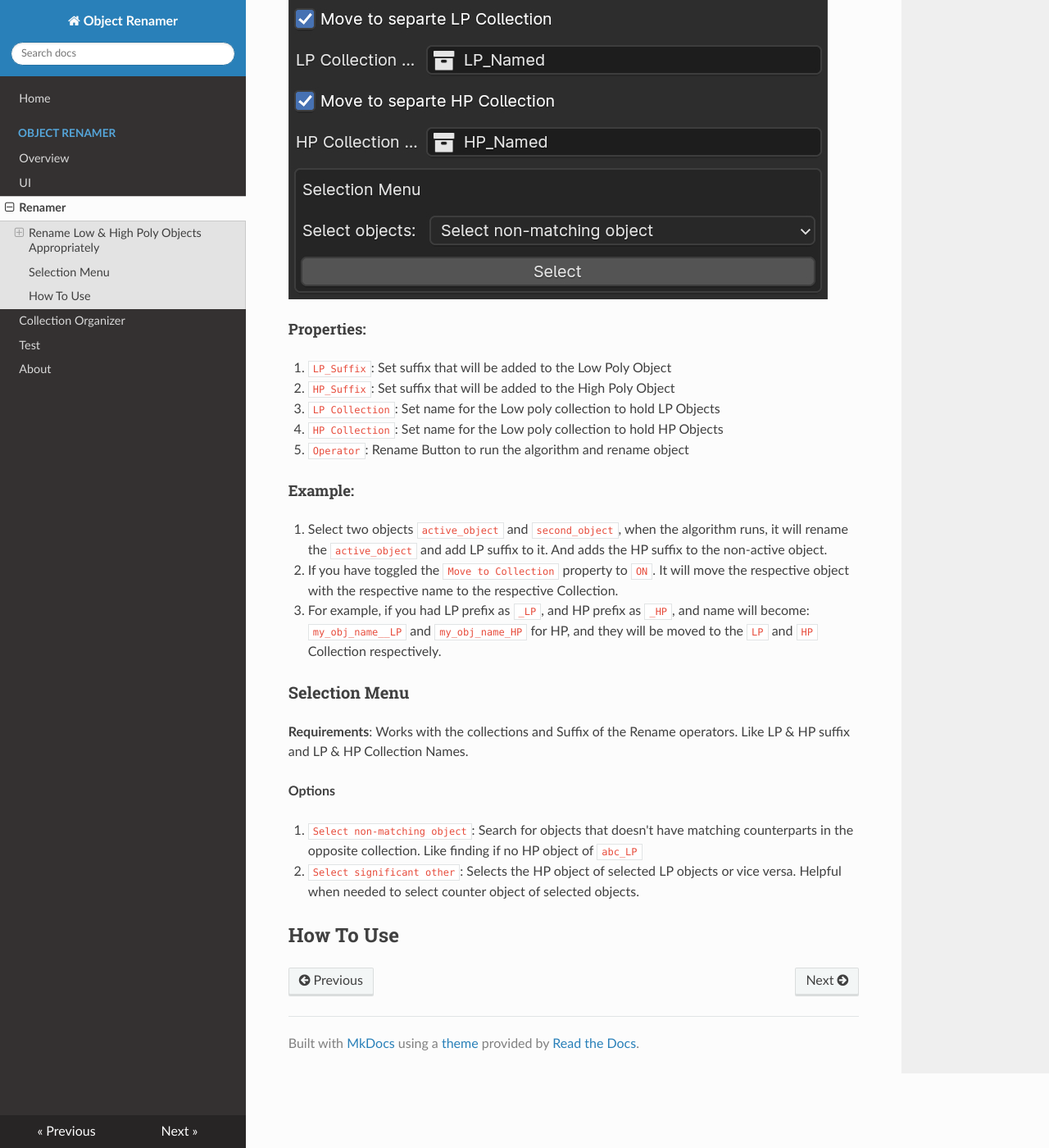
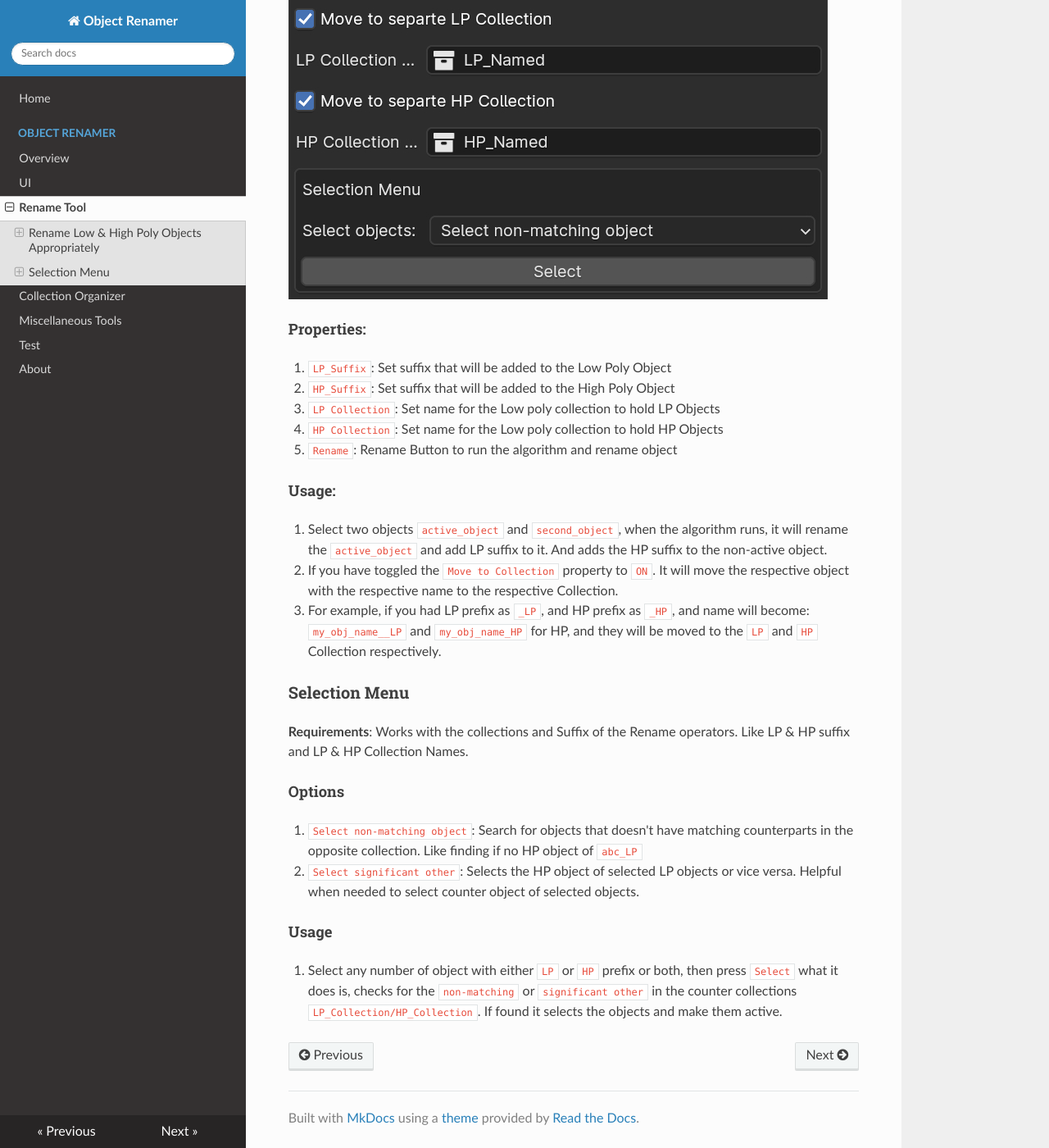
Before and after one commit to deepdesperate/ToAutomateDocs, an MkDocs documentation site: the page built from docs/obre_op_renamer.md, in a window 1280 px wide and 1400 px high, scrolled down 464 px. Shown: the whole window at 82% size. Built offline with MkDocs 1.6.1, drawn with Linux system fonts in a browser that asks for light colours; nearby versions of some CDN libraries.

Commit message:
Miscellaneous Tools

```diff
--- a/docs/obre_op_renamer.md
+++ b/docs/obre_op_renamer.md
@@ -9,9 +9,9 @@
 2. `HP_Suffix`: Set suffix that will be added to the High Poly Object
 3. `LP Collection`: Set name for the Low poly collection to hold LP Objects
 4. `HP Collection`: Set name for the Low poly collection to hold HP Objects
-5. `Operator`: Rename Button to run the algorithm and rename object
+5. `Rename`: Rename Button to run the algorithm and rename object
 
-#### Example:
+#### Usage:
 1. Select two objects `active_object` and `second_object`, when the algorithm runs, it will rename the `active_object` and add LP suffix to it. And adds the HP suffix to the non-active object.
 2. If you have toggled the `Move to Collection` property to `ON`. It will move the respective object with the respective name to the respective Collection.
 3. For example, if you had LP prefix as `_LP`, and HP prefix as `_HP`, and name will become: `my_obj_name__LP` and `my_obj_name_HP` for HP, and they will be moved to the `LP` and `HP` Collection respectively.
@@ -19,9 +19,10 @@
 ### Selection Menu
 **Requirements**: Works with the collections and Suffix of the Rename operators. Like LP & HP suffix and LP & HP Collection Names.
 
-**Options**
+#### Options
 
 1. `Select non-matching object`: Search for objects that doesn't have matching counterparts in the opposite collection. Like finding if no HP object of `abc_LP`
 2. `Select significant other`: Selects the HP object of selected LP objects or vice versa. Helpful when needed to select counter object of selected objects.
 
-## How To Use
+#### Usage
+1. Select any number of object with either `LP` or `HP` prefix or both, then press `Select` what it does is, checks for the `non-matching` or `significant other` in the counter collections `LP_Collection/HP_Collection`. If found it selects the objects and make them active.
--- a/mkdocs.yml
+++ b/mkdocs.yml
@@ -4,8 +4,9 @@
   - Object Renamer:
     - Overview: object_renamer.md
     - UI: obre_UI.md
-    - Renamer: obre_op_renamer.md
+    - Rename Tool: obre_op_renamer.md
     - Collection Organizer: obre_op_colOrganize.md
+    - Miscellaneous Tools: obre_op_misc.md
   - Test: test.md
   - About: about.md
 theme: readthedocs
```
Also changed, not shown: docs/obre_op_misc.md (added, +26 -0 lines).
